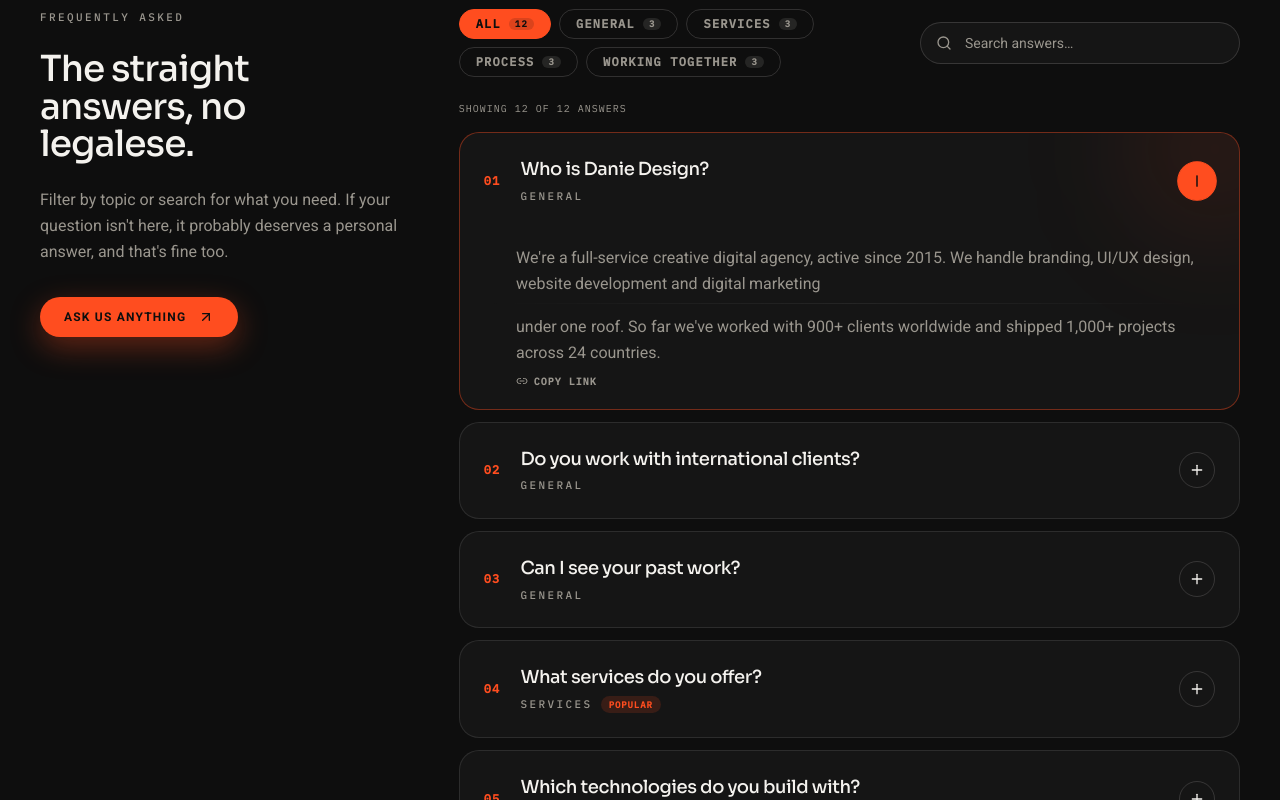
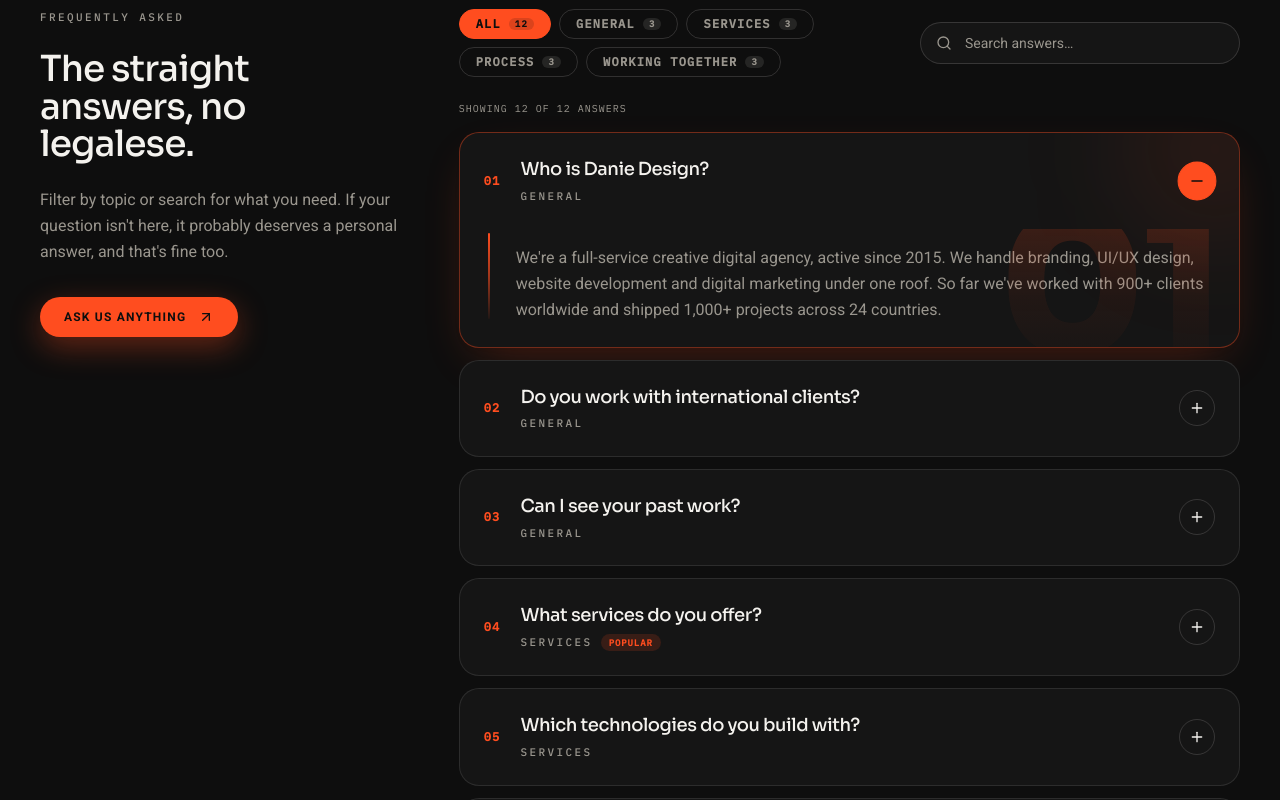
Before and after one commit to digitalhubproai/daniedesign, a Next.js app in the folder frontend/: page /faq in a window 1280 px wide. Shown: the part 660-1460 px from the top of the page. Built offline with nearby package versions, Linux system fonts and the light colour scheme.

Commit message:
FAQ list update

```diff
--- a/frontend/components/shared/FaqList.tsx
+++ b/frontend/components/shared/FaqList.tsx
@@ -1,8 +1,14 @@
 "use client";
 
-import { useEffect, useMemo, useRef, useState } from "react";
-import { AnimatePresence, motion, type Variants } from "framer-motion";
-import { Check, Link2, Minus, Plus, Search } from "lucide-react";
+import { useEffect, useMemo, useState } from "react";
+import {
+  AnimatePresence,
+  MotionConfig,
+  motion,
+  type Transition,
+  type Variants,
+} from "framer-motion";
+import { Minus, Plus, Search } from "lucide-react";
 
 export type FaqItem = {
   category: string;
@@ -24,99 +30,110 @@
 
 const escapeRe = (s: string) => s.replace(/[.*+?^${}()|[\]\\]/g, "\\$&");
 
-const flapOuterVariants: Variants = {
-  closed: {
-    rotateX: -105,
-    transition: { duration: 0.26, delay: 0.16, ease: [0.55, 0, 0.85, 0.35] },
+/*
+  Motion system for the accordion:
+  - Opening uses a heavy spring (slow attack, soft settle) so the card feels
+    like it has mass.
+  - Closing uses a quick ease-in curve — collapsing should never feel sluggish.
+  - Content children unmask top-to-bottom via the parent's overflow clip, so
+    their own motion is only a subtle rise — no squish, no fold.
+*/
+
+const EASE_OUT_EXPO = [0.16, 1, 0.3, 1] as const;
+const EASE_IN_OUT = [0.65, 0, 0.35, 1] as const;
+
+const springGentle: Transition = {
+  type: "spring",
+  stiffness: 210,
+  damping: 26,
+  mass: 0.9,
+};
+
+const answerVariants: Variants = {
+  collapsed: {
+    height: 0,
+    opacity: 1,
+    transition: {
+      height: { type: "spring", stiffness: 420, damping: 36, mass: 0.7 },
+      opacity: { duration: 0.12 },
     },
-  open: {
-    rotateX: 0,
+  },
+  expanded: {
+    height: "auto",
+    opacity: 1,
     transition: {
-      type: "spring",
-      stiffness: 240,
-      damping: 14.5,
-      mass: 1,
-      delay: 0.05,
+      height: springGentle,
+      delayChildren: 0.08,
+      staggerChildren: 0.07,
     },
   },
 };
 
-const flapInnerVariants: Variants = {
-  closed: {
-    rotateX: -80,
-    transition: { duration: 0.22, ease: [0.55, 0, 0.85, 0.35] },
+const revealVariants: Variants = {
+  collapsed: { opacity: 0, y: 14, transition: { duration: 0.12, ease: EASE_IN_OUT } },
+  expanded: { opacity: 1, y: 0, transition: { duration: 0.55, ease: EASE_OUT_EXPO } },
+};
+
+const railVariants: Variants = {
+  collapsed: { scaleY: 0, opacity: 0, transition: { duration: 0.18, ease: EASE_IN_OUT } },
+  expanded: {
+    scaleY: 1,
+    opacity: 1,
+    transition: { duration: 0.65, ease: EASE_OUT_EXPO },
   },
+};
+
+const glowVariants: Variants = {
+  collapsed: { opacity: 0, transition: { duration: 0.25 } },
+  expanded: {
+    opacity: 1,
+    transition: { type: "spring", stiffness: 90, damping: 18, delay: 0.1 },
+  },
+};
+
+const iconSpring: Transition = { type: "spring", stiffness: 420, damping: 26, mass: 0.6 };
+
+/*
+  Light-sweep (shine) across the card — fires on BOTH transitions:
+  - opening: streak travels left → right, riding just behind the reveal
+  - closing: streak travels right → left, a touch faster
+  The end position of each state is the start position of the other, so the
+  element rests off-screen between sweeps with no jump.
+*/
+const shineVariants: Variants = {
   open: {
-    rotateX: 0,
+    x: ["-140%", "540%"],
+    opacity: [0, 1, 1, 0],
+    skewX: -12,
     transition: {
-      type: "spring",
-      stiffness: 230,
-      damping: 14,
-      mass: 1,
-      delay: 0.36,
+      x: { duration: 1.5, ease: EASE_IN_OUT, delay: 0.1 },
+      opacity: { duration: 1.5, times: [0, 0.1, 0.85, 1], delay: 0.1 },
+    },
+  },
+  close: {
+    x: ["540%", "-140%"],
+    opacity: [0, 1, 1, 0],
+    skewX: -12,
+    transition: {
+      x: { duration: 1.05, ease: EASE_IN_OUT },
+      opacity: { duration: 1.05, times: [0, 0.12, 0.85, 1] },
     },
   },
 };
 
-const shadeOuterVariants: Variants = {
-  closed: { opacity: 1, transition: { duration: 0.18, delay: 0.16 } },
-  open: {
+/* Big ghost question-number that rises into place behind the open answer */
+const ghostNumberVariants: Variants = {
+  collapsed: {
     opacity: 0,
-    transition: { duration: 0.5, delay: 0.12, ease: "easeOut" },
+    y: 70,
+    scale: 1.15,
+    transition: { duration: 0.16, ease: EASE_IN_OUT },
   },
-};
-
-const shadeInnerVariants: Variants = {
-  closed: { opacity: 1, transition: { duration: 0.16 } },
-  open: {
-    opacity: 0,
-    transition: { duration: 0.5, delay: 0.42, ease: "easeOut" },
-  },
-};
-
-const floorShadowVariants: Variants = {
-  closed: { opacity: 1, transition: { duration: 0.18, delay: 0.1 } },
-  open: {
-    opacity: 0,
-    transition: { duration: 0.6, delay: 0.18, ease: "easeOut" },
-  },
-};
-
-const creaseFlashVariants: Variants = {
-  closed: { opacity: 0, transition: { duration: 0.12 } },
-  open: {
-    opacity: [0, 1, 0],
-    transition: { duration: 0.5, delay: 0.38, times: [0, 0.25, 1] },
-  },
-};
-
-const paraTopVariants: Variants = {
-  closed: {},
-  open: {
-    transition: { delayChildren: 0.16, staggerChildren: 0.007 },
-  },
-};
-
-const paraBottomVariants: Variants = {
-  closed: {},
-  open: {
-    transition: { delayChildren: 0.5, staggerChildren: 0.007 },
-  },
-};
-
-const wordVariants: Variants = {
-  closed: { opacity: 0, transition: { duration: 0.1 } },
-  open: {
+  expanded: {
     opacity: 1,
-    transition: { duration: 0.22, ease: "easeOut" },
-  },
-};
-
-const copyRowVariants: Variants = {
-  closed: { opacity: 0, transition: { duration: 0.1 } },
-  open: {
-    opacity: 1,
-    transition: { duration: 0.3, delay: 0.8, ease: [0.22, 1, 0.36, 1] },
+    y: 0,
+    scale: 1,
+    transition: { duration: 0.9, ease: EASE_OUT_EXPO },
   },
 };
 
@@ -139,29 +156,10 @@
   );
 }
 
-function AnswerWords({ words, query }: { words: string[]; query: string }) {
-  return (
-    <>
-      {words.map((word, wi) => (
-        <motion.span
-          key={wi}
-          variants={wordVariants}
-          className="inline-block will-change-[opacity,transform]"
-        >
-          <Highlight text={word} query={query} />
-          &nbsp;
-        </motion.span>
-      ))}
-    </>
-  );
-}
-
 export default function FaqList({ items, categories }: FaqListProps) {
   const [category, setCategory] = useState<string>("All");
   const [query, setQuery] = useState("");
   const [openIndex, setOpenIndex] = useState<number | null>(0);
-  const [copied, setCopied] = useState<string | null>(null);
-  const copiedTimer = useRef<ReturnType<typeof setTimeout> | undefined>(undefined);
 
   const counts = useMemo(() => {
     const map: Record<string, number> = { All: items.length };
@@ -195,23 +193,8 @@
     });
   }, [items]);
 
-  useEffect(() => () => clearTimeout(copiedTimer.current), []);
-
-  const copyLink = async (question: string) => {
-    const slug = slugify(question);
-    try {
-      await navigator.clipboard.writeText(
-        `${window.location.origin}/faq#${slug}`
-      );
-      setCopied(slug);
-      clearTimeout(copiedTimer.current);
-      copiedTimer.current = setTimeout(() => setCopied(null), 1600);
-    } catch {
-      // clipboard unavailable (insecure context) — no feedback shown
-    }
-  };
-
   return (
+    <MotionConfig reducedMotion="user">
     <div>
       <div className="flex flex-col gap-4 lg:flex-row lg:items-center lg:justify-between">
         <div
@@ -280,8 +263,6 @@
           {filtered.map((item, i) => {
             const open = openIndex === i;
             const slug = slugify(item.question);
-            const words = item.answer.split(" ");
-            const half = Math.ceil(words.length / 2);
             return (
               <motion.div
                 key={item.question}
@@ -291,13 +272,25 @@
                 whileInView={{ opacity: 1, y: 0 }}
                 exit={{ opacity: 0, y: -12, transition: { duration: 0.25 } }}
                 viewport={{ once: true, margin: "-60px" }}
-                animate={open ? { scale: [1, 1.018, 0.997, 1] } : { scale: 1 }}
+                animate={
+                  open
+                    ? {
+                        y: -2,
+                        boxShadow:
+                          "0 18px 50px -18px rgba(255,77,31,0.30), 0 4px 16px -8px rgba(0,0,0,0.5)",
+                      }
+                    : {
+                        y: 0,
+                        boxShadow: "0 0 0 0 rgba(255,77,31,0)",
+                      }
+                }
                 transition={{
                   duration: 0.55,
-                  ease: [0.22, 1, 0.36, 1],
+                  ease: EASE_OUT_EXPO,
                   delay: Math.min(i, 8) * 0.045,
-                  layout: { duration: 0.4, ease: [0.22, 1, 0.36, 1] },
-                  scale: { duration: 0.7, times: [0, 0.12, 0.5, 1], ease: "easeOut" },
+                  layout: { duration: 0.45, ease: EASE_OUT_EXPO },
+                  y: springGentle,
+                  boxShadow: { duration: 0.6, ease: EASE_OUT_EXPO },
                 }}
                 onMouseMove={(e) => {
                   const rect = e.currentTarget.getBoundingClientRect();
@@ -323,13 +316,26 @@
                   }}
                   aria-hidden="true"
                 />
+                {/* Light-sweep streak — z-20 rides over the whole card face */}
+                <motion.span
+                  variants={shineVariants}
+                  initial={false}
+                  animate={open ? "open" : "close"}
+                  className="pointer-events-none absolute inset-y-[-25%] left-0 z-20 w-1/4 will-change-transform"
+                  style={{
+                    background:
+                      "linear-gradient(100deg, transparent 0%, rgba(255,255,255,0.04) 38%, rgba(255,255,255,0.20) 50%, rgba(255,77,31,0.10) 62%, transparent 100%)",
+                    filter: "blur(6px)",
+                  }}
+                  aria-hidden="true"
+                />
                 <AnimatePresence>
                   {open && (
                     <motion.span
-                      initial={{ opacity: 0, scale: 0.6 }}
-                      animate={{ opacity: 1, scale: 1 }}
-                      exit={{ opacity: 0, scale: 0.6 }}
-                      transition={{ type: "spring", stiffness: 120, damping: 18 }}
+                      variants={glowVariants}
+                      initial="collapsed"
+                      animate="expanded"
+                      exit="collapsed"
                       className="pointer-events-none absolute -right-12 -top-14 h-36 w-36 rounded-full bg-accent/15 blur-3xl"
                       aria-hidden="true"
                     />
@@ -337,6 +343,8 @@
                 </AnimatePresence>
                 <motion.button
                   type="button"
+                  id={`faq-button-${slug}`}
+                  aria-controls={`faq-panel-${slug}`}
                   onClick={() => setOpenIndex(open ? null : i)}
                   aria-expanded={open}
                   whileTap={{ scale: 0.98 }}
@@ -359,138 +367,81 @@
                   </span>
                 </span>
                 <motion.span
-                  animate={{ rotate: open ? 90 : 0, scale: open ? 1.1 : 1 }}
-                  transition={{ type: "spring", stiffness: 380, damping: 22, mass: 0.7 }}
-                  className={`flex h-9 w-9 shrink-0 items-center justify-center rounded-full border transition-colors duration-300 ${
+                  animate={{ scale: open ? 1.08 : 1 }}
+                  whileHover={{ scale: open ? 1.08 : 1.12 }}
+                  transition={iconSpring}
+                  className={`relative flex h-9 w-9 shrink-0 items-center justify-center rounded-full border transition-colors duration-300 ${
                     open
                       ? "border-accent bg-accent text-[#0e0e0e]"
                       : "border-ink/15 text-ink"
                   }`}
                   aria-hidden="true"
                 >
-                  {open ? <Minus className="h-4 w-4" /> : <Plus className="h-4 w-4" />}
+                  <motion.span
+                    className="absolute inset-0 flex items-center justify-center"
+                    animate={{
+                      rotate: open ? 225 : 0,
+                      opacity: open ? 0 : 1,
+                      scale: open ? 0.5 : 1,
+                    }}
+                    transition={iconSpring}
+                  >
+                    <Plus className="h-4 w-4" />
+                  </motion.span>
+                  <motion.span
+                    className="absolute inset-0 flex items-center justify-center"
+                    animate={{
+                      rotate: open ? 0 : -225,
+                      opacity: open ? 1 : 0,
+                      scale: open ? 1 : 0.5,
+                    }}
+                    transition={iconSpring}
+                  >
+                    <Minus className="h-4 w-4" />
+                  </motion.span>
                 </motion.span>
                 </motion.button>
 
                 <AnimatePresence initial={false}>
                   {open && (
                     <motion.div
-                      initial={{ height: 0, opacity: 0 }}
-                      animate={{
-                        height: "auto",
-                        opacity: 1,
-                        transition: {
-                          height: { duration: 0.45, ease: [0.16, 1, 0.3, 1] },
-                          opacity: { duration: 0.1 },
-                        },
+                      variants={answerVariants}
+                      initial="collapsed"
+                      animate="expanded"
+                      exit="collapsed"
+                      id={`faq-panel-${slug}`}
+                      role="region"
+                      aria-labelledby={`faq-button-${slug}`}
+                      className="relative z-10 overflow-hidden"
+                    >
+                      {/* Ghost number watermark — huge, gradient-washed, rising in behind the answer */}
+                      <motion.span
+                        variants={ghostNumberVariants}
+                        style={{
+                          transformOrigin: "bottom right",
+                          backgroundImage:
+                            "linear-gradient(to bottom, rgba(255,77,31,0.22), rgba(255,77,31,0.06) 55%, rgba(255,77,31,0))",
+                          WebkitBackgroundClip: "text",
+                          backgroundClip: "text",
                         }}
-                      exit={{
-                        height: 0,
-                        opacity: 0,
-                        transition: {
-                          height: {
-                            duration: 0.26,
-                            delay: 0.38,
-                            ease: [0.65, 0, 0.35, 1],
-                          },
-                          opacity: { duration: 0.2, delay: 0.44 },
-                        },
-                      }}
-                      className="relative z-10"
+                        className="display pointer-events-none absolute -bottom-7 right-1 select-none text-[8rem] font-black leading-none tracking-tighter text-transparent md:-bottom-9 md:right-5 md:text-[12rem]"
+                        aria-hidden="true"
                       >
-                      <div
-                        className="relative overflow-hidden"
-                        style={{ perspective: 950 }}
-                      >
-                        <motion.div
-                          variants={floorShadowVariants}
-                          initial="closed"
-                          animate="open"
-                          exit="closed"
-                          className="pointer-events-none absolute inset-0 z-0 bg-gradient-to-b from-black/60 via-black/25 to-transparent"
-                          aria-hidden="true"
-                        />
-                        <motion.div
-                          variants={flapOuterVariants}
-                          initial="closed"
-                          animate="open"
-                          exit="closed"
-                          style={{
-                            transformOrigin: "top center",
-                            transformStyle: "preserve-3d",
-                          }}
-                          className="relative z-[5]"
-                        >
+                        {String(i + 1).padStart(2, "0")}
+                      </motion.span>
+                      {/* Accent rail — draws downward in step with the reveal */}
                       <motion.span
-                            variants={shadeOuterVariants}
-                            className="pointer-events-none absolute inset-0 z-10 bg-gradient-to-b from-black/70 via-black/35 to-black/10"
+                        variants={railVariants}
+                        style={{ transformOrigin: "top" }}
+                        className="pointer-events-none absolute bottom-7 left-6 top-1 w-[2.5px] rounded-full bg-gradient-to-b from-accent via-accent/60 to-accent/5 md:left-7"
                         aria-hidden="true"
                       />
                       <motion.p
-                            variants={paraTopVariants}
-                            className="max-w-3xl px-5 pl-[3.25rem] pt-4 text-sm leading-relaxed text-muted md:px-6 md:pl-[3.5rem] md:text-base"
+                        variants={revealVariants}
+                        className="max-w-3xl px-5 pb-6 pl-[3.25rem] pt-4 text-sm leading-relaxed text-muted md:px-6 md:pl-[3.5rem] md:text-base"
                       >
-                            <AnswerWords words={words.slice(0, half)} query={query} />
+                        <Highlight text={item.answer} query={query} />
                       </motion.p>
-                          <div
-                            className="mx-5 mt-1.5 h-px bg-gradient-to-r from-transparent via-white/[0.07] to-transparent md:mx-6"
-                            aria-hidden="true"
-                          />
-                          <motion.div
-                            variants={creaseFlashVariants}
-                            initial="closed"
-                            animate="open"
-                            exit="closed"
-                            className="pointer-events-none mx-5 -mt-px h-px bg-gradient-to-r from-transparent via-accent to-transparent shadow-[0_0_14px_3px_rgba(255,77,31,0.55)] md:mx-6"
-                            aria-hidden="true"
-                          />
-                          <motion.div
-                            variants={flapInnerVariants}
-                            initial="closed"
-                            animate="open"
-                            exit="closed"
-                            style={{
-                              transformOrigin: "top center",
-                              transformStyle: "preserve-3d",
-                            }}
-                            className="relative"
-                          >
-                            <motion.span
-                              variants={shadeInnerVariants}
-                              className="pointer-events-none absolute inset-0 z-10 bg-gradient-to-b from-black/80 via-black/40 to-black/10"
-                              aria-hidden="true"
-                            />
-                            <motion.p
-                              variants={paraBottomVariants}
-                              className="max-w-3xl px-5 pb-2 pl-[3.25rem] pt-2.5 text-sm leading-relaxed text-muted md:px-6 md:pl-[3.5rem] md:text-base"
-                            >
-                              <AnswerWords words={words.slice(half)} query={query} />
-                            </motion.p>
-                            <motion.div
-                              variants={copyRowVariants}
-                              className="px-5 pb-5 pl-[3.25rem] md:px-6 md:pl-[3.5rem]"
-                            >
-                              <button
-                                type="button"
-                                onClick={() => copyLink(item.question)}
-                                className="flex items-center gap-1.5 font-mono text-[10px] font-bold uppercase tracking-widest text-muted transition-colors hover:text-accent"
-                              >
-                                {copied === slug ? (
-                                  <>
-                                    <Check className="h-3 w-3 text-accent" aria-hidden="true" />
-                                    Link copied
-                                  </>
-                                ) : (
-                                  <>
-                                    <Link2 className="h-3 w-3" aria-hidden="true" />
-                                    Copy link
-                                  </>
-                                )}
-                              </button>
-                            </motion.div>
-                          </motion.div>
-                        </motion.div>
-                      </div>
                     </motion.div>
                   )}
                 </AnimatePresence>
@@ -522,5 +473,6 @@
         )}
       </motion.div>
     </div>
+    </MotionConfig>
   );
 }
```
Lines whose indentation alone changed are shown as unchanged.
